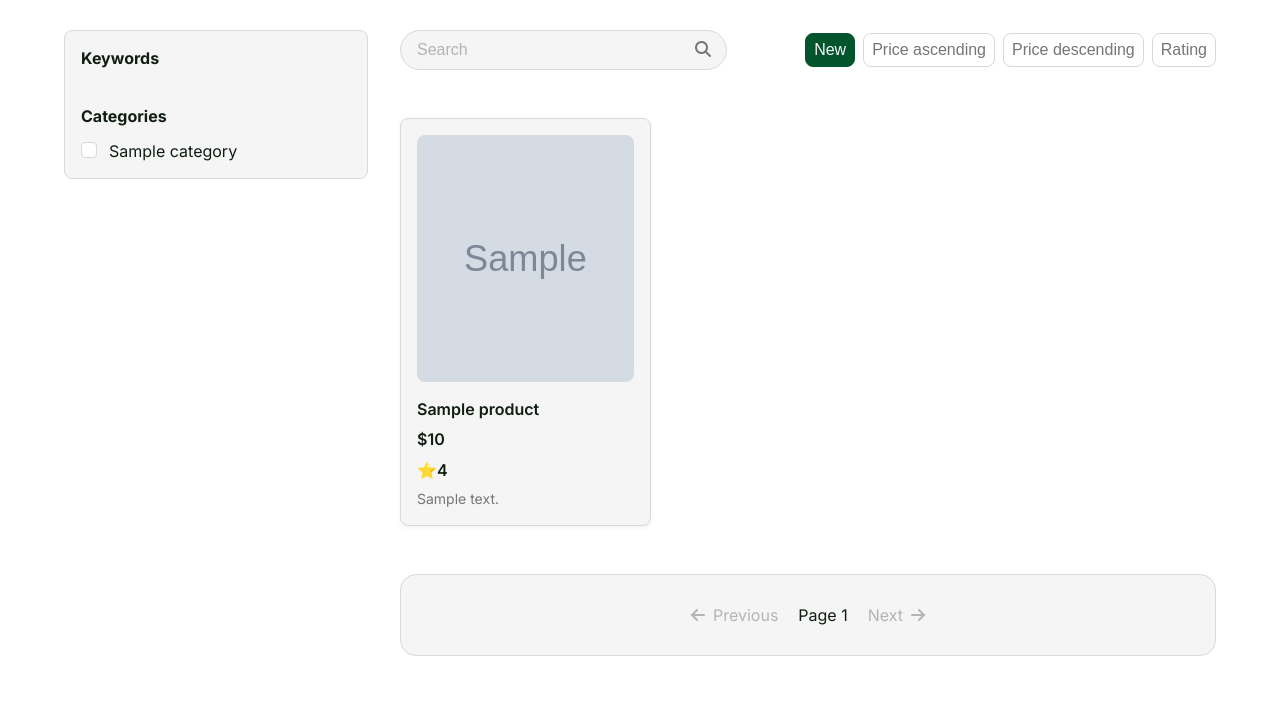
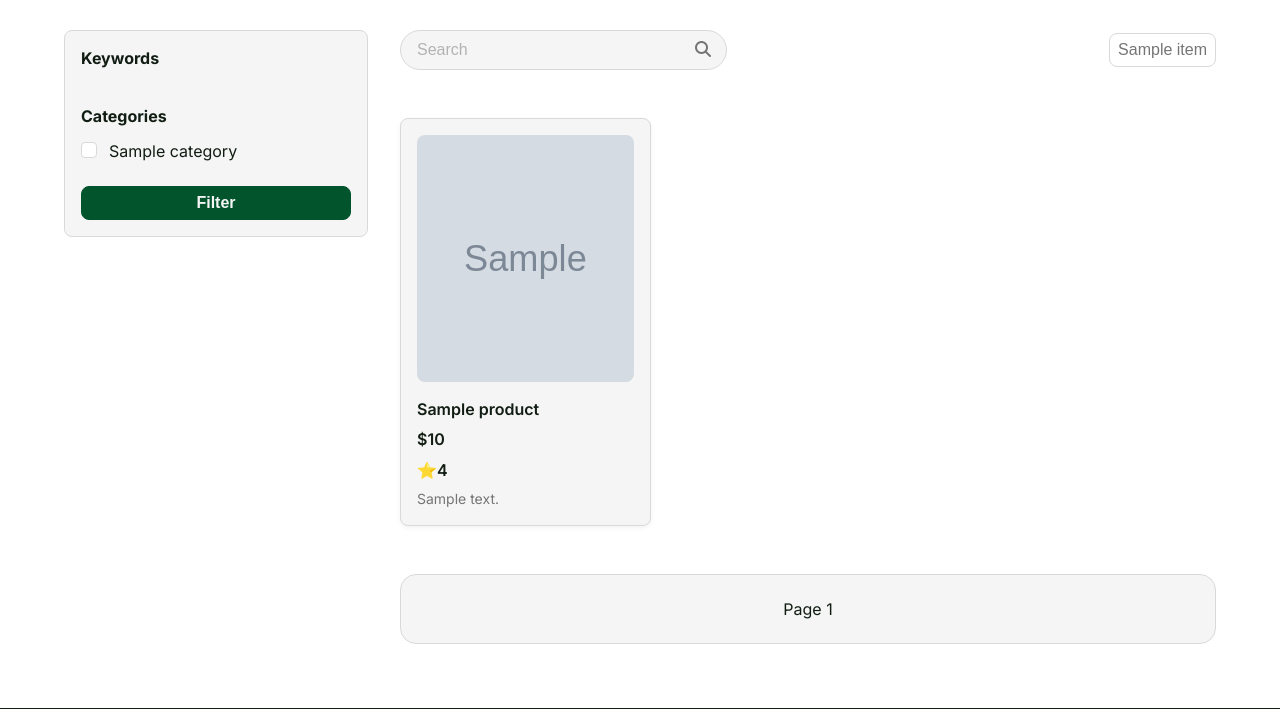
Before and after one commit to ChelovechKo/project3-hopnbarley-store, a Django app: template products/templates/products/product-list.html in a window 1280 px wide. Shown: the part 502-1211 px from the top of the page. Run offline with Django 5.2, Linux system fonts and the light colour scheme; the template is opened without the code that fills it: most values are stand-ins (such as "Sample title", 1, 10 or a date in 2020); grey boxes marked "Sample" are stand-in pictures.

Commit message:
added js scripts and a template tag for pagination, sorting, search and filtering on product_list_view

```diff
--- a/products/templates/products/product-list.html
+++ b/products/templates/products/product-list.html
@@ -1,6 +1,7 @@
 {% extends 'base.html' %}
 
 {% load static %}
+{% load filters %}
 
 {% block content %}
 
@@ -24,13 +25,17 @@
                 <div class="checkbox-group">
                     {% for category in categories %}
                         <label class="checkbox-container">{{ category.name }}
-                            <input type="checkbox" data-keyword="{{ category.name }}">
+                            <input type="checkbox" data-keyword="{{ category.slug }}">
                             <span class="checkmark"></span>
                         </label>
                     {% empty %}
                         <p>No categories found.</p>
                     {% endfor %}
                 </div>
+            </div>
+
+            <div class="sidebar__section">
+                <button class="button button--primary" id="filter-button">Filter</button>
             </div>
         </aside>
 
@@ -43,12 +48,11 @@
                     </button>
                 </div>
                 <div class="sort-options">
-                    <button class="sort-button active-sort">
-                        <span>New</span>
-                    </button>
-                    <button class="sort-button">Price ascending</button>
-                    <button class="sort-button">Price descending</button>
-                    <button class="sort-button">Rating</button>
+                    {% for item in sort_options %}
+                        <button class="sort-button {% if loop.first %}active-sort{% endif %}" data-sort="{{ item.key }}">
+                            <span>{{ item.label }}</span>
+                        </button>
+                    {% endfor %}
                 </div>
             </div>
 
@@ -92,29 +96,20 @@
 
             <div class="pagination">
                 {% if page_obj.has_previous %}
-                    <a href="?page={{ page_obj.previous_page_number }}" class="pagination__link pagination__link--prev" >
-                        <i class="fa-solid fa-arrow-left"></i>
-                        <span>Previous</span>
-                    </a>
-                {% else %}
-                    <a href="#" class="pagination__link pagination__link--prev" onclick="return false;">
+                    <a href="?{% update_query_string request page_obj.previous_page_number %}"
+                       class="pagination__link pagination__link--prev">
                         <i class="fa-solid fa-arrow-left"></i>
                         <span>Previous</span>
                     </a>
                 {% endif %}
-
 
                 <span class="current">
                     Page {{ page_obj.number }}
                 </span>
 
                 {% if page_obj.has_next %}
-                    <a href="?page={{ page_obj.next_page_number }}" class="pagination__link pagination__link--next">
-                        <span>Next</span>
-                        <i class="fa-solid fa-arrow-right"></i>
-                    </a>
-                {% else %}
-                    <a href="#" class="pagination__link pagination__link--next" onclick="return false;">
+                    <a href="?{% update_query_string request page_obj.next_page_number %}"
+                       class="pagination__link pagination__link--next">
                         <span>Next</span>
                         <i class="fa-solid fa-arrow-right"></i>
                     </a>
--- a/static/js/main.js
+++ b/static/js/main.js
@@ -31,12 +31,65 @@ document.addEventListener('DOMContentLoaded', function() {
     // --- Logic for the Main Page (home.html) ---
     const homePageContent = document.querySelector('.main-content-grid');
     if (homePageContent) {
+        const keywordsList = document.querySelector('.keywords-list');
+        const checkboxes = document.querySelectorAll('.checkbox-group input[type="checkbox"]');
+        const sortButtons = document.querySelectorAll('.sort-options .sort-button');
+
+        function checkboxChangeHandler(event) {
+            const keyword = this.dataset.keyword;
+            if (this.checked) {
+                if (!document.querySelector(`.keyword-tag[data-keyword="${keyword}"]`)) {
+                    const newTag = document.createElement('span');
+                    newTag.className = 'keyword-tag';
+                    newTag.setAttribute('data-keyword', keyword);
+                    newTag.innerHTML = `${keyword} <i class="fa-solid fa-xmark remove-keyword-icon"></i>`;
+                    keywordsList.appendChild(newTag);
+                }
+            } else {
+                const tagToRemove = document.querySelector(`.keyword-tag[data-keyword="${keyword}"]`);
+                if (tagToRemove) {
+                    tagToRemove.remove();
+                }
+            }
+        }
+
+        function updateHomePageContent(){
+            const urlParams = new URLSearchParams(window.location.search);
+            const cats = urlParams.get('categories');
+            const q = urlParams.get('q');
+            const sort = urlParams.get('sort');
+
+            // Logic for categories
+            checkboxes.forEach(checkbox => {
+                if (cats && cats.includes(checkbox.dataset.keyword)){
+                    checkbox.checked = true;
+                    checkboxChangeHandler.call(checkbox);
+                }
+                else {
+                    checkbox.checked = false;
+                }
+            });
+
+            // So that the active sort button lights up
+            if (sort) {
+                const activeSortButton = document.querySelector(`.sort-options .sort-button[data-sort="${sort}"]`);
+                if(activeSortButton){
+                    activeSortButton.classList.add('active-sort');
+                }
+            }
+        }
+
+        updateHomePageContent();
+
         // 1. Sort Options Logic
-        const sortButtons = document.querySelectorAll('.sort-options .sort-button');
         sortButtons.forEach(button => {
             button.addEventListener('click', function() {
                 sortButtons.forEach(btn => btn.classList.remove('active-sort'));
                 this.classList.add('active-sort');
+                const urlParams = new URLSearchParams(window.location.search);
+                urlParams.set('sort', this.dataset.sort);
+                urlParams.set('page', 1);
+                window.location.href = `${window.location.pathname}?` + urlParams.toString();
             });
         });
 
@@ -54,29 +107,29 @@ document.addEventListener('DOMContentLoaded', function() {
         }
 
         // 3. Filter Logic (Keywords and Checkboxes)
-        const keywordsList = document.querySelector('.keywords-list');
-        const checkboxes = document.querySelectorAll('.checkbox-group input[type="checkbox"]');
+        const filterButton = document.querySelector('#filter-button');
+
+        if (filterButton){
+            filterButton.addEventListener('click', function(){
+                const cats = [];
+                checkboxes.forEach(checkbox => {
+                    if (checkbox.checked) {
+                        cats.push(checkbox.dataset.keyword);
+                    }
+                });
+
+                const urlParams = new URLSearchParams(window.location.search);
+                if(urlParams.has('page')) { urlParams.delete('page'); }
+                urlParams.set('categories', cats);
+
+                window.location.href = `${window.location.pathname}?` + urlParams.toString();
+            });
+        }
 
         if (keywordsList && checkboxes.length > 0) {
 
             checkboxes.forEach(checkbox => {
-                checkbox.addEventListener('change', function() {
-                    const keyword = this.dataset.keyword;
-                    if (this.checked) {
-                        if (!document.querySelector(`.keyword-tag[data-keyword="${keyword}"]`)) {
-                            const newTag = document.createElement('span');
-                            newTag.className = 'keyword-tag';
-                            newTag.setAttribute('data-keyword', keyword);
-                            newTag.innerHTML = `${keyword} <i class="fa-solid fa-xmark remove-keyword-icon"></i>`;
-                            keywordsList.appendChild(newTag);
-                        }
-                    } else {
-                        const tagToRemove = document.querySelector(`.keyword-tag[data-keyword="${keyword}"]`);
-                        if (tagToRemove) {
-                            tagToRemove.remove();
-                        }
-                    }
-                });
+                checkbox.addEventListener('change', checkboxChangeHandler);
             });
 
             keywordsList.addEventListener('click', function(event) {
@@ -90,6 +143,18 @@ document.addEventListener('DOMContentLoaded', function() {
                     }
                     keywordTag.remove();
                 }
+            });
+        }
+
+        // 4. Search logic
+        const searchInput = document.querySelector('.search-input');
+        if (searchInput){
+            const searchButton = document.querySelector('.search-button');
+            searchButton.addEventListener('click', function(){
+                const urlParams = new URLSearchParams(window.location.search);
+                urlParams.set('q', searchInput.value);
+                urlParams.set('page', 1);
+                window.location.href = `${window.location.pathname}?` + urlParams.toString();
             });
         }
     }
```
Also changed, not shown: products/templatetags/filters.py (+7 -0 lines), products/views.py (+9 -1 lines).
